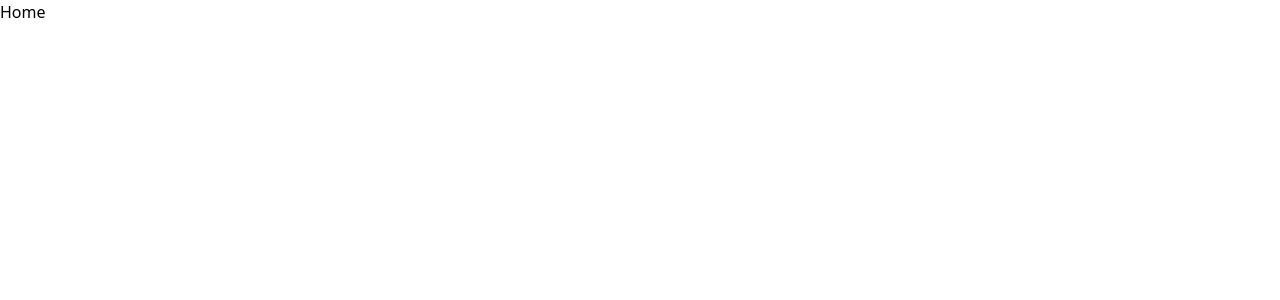
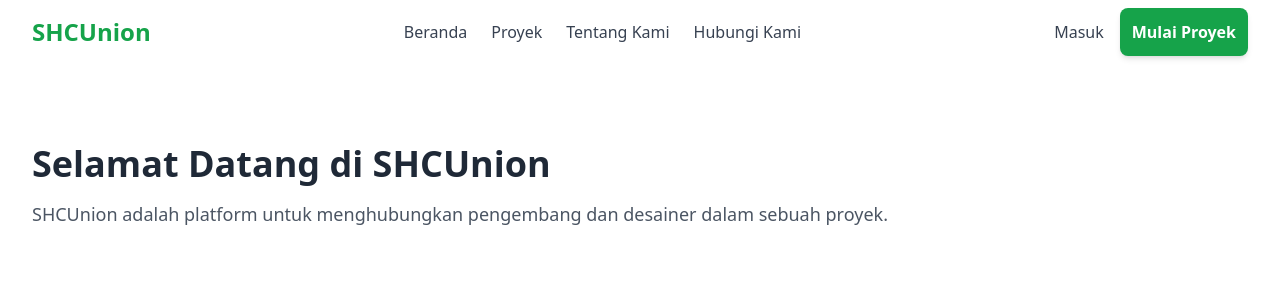
Before and after one commit to Zackly23/vue-collectiva, a Vue app: page / in a window 1280 px wide. Shown: the top 300 px of the page. Built offline with nearby package versions, Linux system fonts and the light colour scheme.

Commit message:
add NavbarComponent and enhance HomeView layout with welcome message

```diff
--- /dev/null
+++ b/src/components/NavbarComponent.vue
@@ -0,0 +1,52 @@
+<script setup></script>
+
+<template>
+  <nav class="border-gray-200 sticky top-0 z-50 bg-white shadow-xs">
+    <div class="max-w-7xl mx-auto px-4 sm:px-6 lg:px-8">
+      <div class="flex justify-between h-16 items-center">
+        <!-- Logo -->
+        <div class="flex-shrink-0 flex items-center">
+          <span class="text-2xl font-bold text-green-600">SHCUnion</span>
+        </div>
+
+        <!-- Navigation Links -->
+        <div class="hidden md:flex space-x-6">
+          <a
+            href="#"
+            class="text-gray-700 hover:text-green-600 font-medium transition-colors"
+            >Beranda</a
+          >
+          <a
+            href="#"
+            class="text-gray-700 hover:text-green-600 font-medium transition-colors"
+            >Proyek</a
+          >
+          <a
+            href="#"
+            class="text-gray-700 hover:text-green-600 font-medium transition-colors"
+            >Tentang Kami</a
+          >
+          <a
+            href="#"
+            class="text-gray-700 hover:text-green-600 font-medium transition-colors"
+            >Hubungi Kami</a
+          >
+        </div>
+
+        <!-- Auth Buttons -->
+        <div class="flex items-center space-x-4">
+          <a
+            href="#"
+            class="text-gray-700 hover:text-green-600 font-medium transition-colors"
+            >Masuk</a
+          >
+          <a
+            href="#"
+            class="bg-green-600 text-white px-3 py-3 rounded-lg hover:bg-green-700 shadow-md font-semibold transition-all hover:shadow-lg"
+            >Mulai Proyek</a
+          >
+        </div>
+      </div>
+    </div>
+  </nav>
+</template>
--- a/src/router/index.js
+++ b/src/router/index.js
@@ -1,28 +1,27 @@
-import { createRouter, createWebHistory } from 'vue-router'
-import HomeView from '../views/HomeView.vue'
-import LoginView from '@/views/LoginView.vue'
-import SignUpView from '@/views/SignUpView.vue'
-
+import { createRouter, createWebHistory } from "vue-router";
+import HomeView from "../views/HomeView.vue";
+import LoginView from "@/views/LoginView.vue";
+import SignUpView from "@/views/SignUpView.vue";
 
 const router = createRouter({
   history: createWebHistory(import.meta.env.BASE_URL),
   routes: [
     {
-      path: '/',
-      name: 'home',
+      path: "/",
+      name: "home",
       component: HomeView,
     },
     {
-      path: '/sign-up',
-      name: 'sign-up',
-      component: SignUpView
+      path: "/sign-up",
+      name: "sign-up",
+      component: SignUpView,
     },
     {
-      path: '/login',
-      name: 'login',
-      component: LoginView
-    }
+      path: "/login",
+      name: "login",
+      component: LoginView,
+    },
   ],
-})
+});
 
-export default router
+export default router;
--- a/src/views/HomeView.vue
+++ b/src/views/HomeView.vue
@@ -1,9 +1,18 @@
 <script setup>
-
+import NavbarComponent from "@/components/NavbarComponent.vue";
 </script>
 
 <template>
-  <main>
-    <h1>Home</h1>
-  </main>
+  <div>
+    <NavbarComponent />
+    <div class="max-w-7xl mx-auto px-4 sm:px-6 lg:px-8 py-20">
+      <h1 class="text-4xl font-bold text-gray-800">
+        Selamat Datang di SHCUnion
+      </h1>
+      <p class="text-lg text-gray-600 mt-4">
+        SHCUnion adalah platform untuk menghubungkan pengembang dan desainer
+        dalam sebuah proyek.
+      </p>
+    </div>
+  </div>
 </template>
--- a/src/views/SignUpView.vue
+++ b/src/views/SignUpView.vue
@@ -11,7 +11,7 @@
   lastName: "",
   email: "",
   password: "",
-    passwordConfirmation: ""
+  passwordConfirmation: "",
 });
 
 // Reactive state for error messages
@@ -20,7 +20,7 @@
   last_name: null,
   email: null,
   password: null,
-    password_confirmation: null
+  password_confirmation: null,
 });
 
 const showPassword = ref(false);
@@ -67,14 +67,14 @@
   if (!form.passwordConfirmation) {
     errors.password_confirmation = "Password Confirmation is required";
     isValid = false;
-    } else if (form.passwordConfirmation.length < 6 ) {
+  } else if (form.passwordConfirmation.length < 6) {
     errors.password_confirmation = "Password must be at least 6 characters";
     isValid = false;
   } else if (form.passwordConfirmation != form.password) {
-      errors.password_confirmation = "Password confirmation is not match"
-      isValid = false
+    errors.password_confirmation = "Password confirmation is not match";
+    isValid = false;
   } else {
-      errors.password_confirmation = null
+    errors.password_confirmation = null;
   }
 
   return isValid;
@@ -96,33 +96,35 @@
     console.log("Form data:", toRaw(form));
 
     try {
-        const response = await axios.post('http://127.0.0.1:8000/api/v1/sign-up', {
+      const response = await axios.post(
+        "http://127.0.0.1:8000/api/v1/sign-up",
+        {
           first_name: form.firstName,
           last_name: form.lastName,
           email: form.email,
           password: form.password,
-          password_confirmation : form.passwordConfirmation
-
+          password_confirmation: form.passwordConfirmation,
         },
         {
           headers: {
-            'Content-Type': 'application/json',
+            "Content-Type": "application/json",
           },
-        });
+        }
+      );
 
       Object.keys(errors).forEach((key) => {
         errors[key] = null;
       });
 
       // alert('Registration successful!');
-        console.log('Response:', response.data);
+      console.log("Response:", response.data);
 
-      router.push('/')
+      router.push("/");
     } catch (error) {
       const errorData = error.response.data.errors;
       Object.keys(errors).forEach((key) => {
-          errors[key] = errorData[key] ? errorData[key][0] : null
-        })
+        errors[key] = errorData[key] ? errorData[key][0] : null;
+      });
     }
   }
 };
@@ -130,13 +132,15 @@
 // Redirect to log-in page
 function redirectToLogin() {
   // console.log('Redirecting to Log In...');
-  router.push('/login');
+  router.push("/login");
 }
 </script>
 
 <template>
   <div class="bg-gray-100 min-h-screen flex items-center justify-center p-4">
-    <div class="container-split w-full max-w-5xl flex items-center justify-center">
+    <div
+      class="container-split w-full max-w-5xl flex items-center justify-center"
+    >
       <!-- Left side - Registration Form -->
       <div class="w-full md:w-1/2 max-w-md">
         <!-- Main Card -->
@@ -155,7 +159,9 @@ function redirectToLogin() {
                   :class="{ error: errors.first_name }"
                   placeholder="First name"
                 />
-                <p v-if="errors.first_name" class="error-message">{{ errors.first_name }}</p>
+                <p v-if="errors.first_name" class="error-message">
+                  {{ errors.first_name }}
+                </p>
               </div>
               <div>
                 <label class="block text-sm mb-1">Last name</label>
@@ -166,7 +172,9 @@ function redirectToLogin() {
                   :class="{ error: errors.last_name }"
                   placeholder="Last name"
                 />
-                <p v-if="errors.last_name" class="error-message">{{ errors.last_name }}</p>
+                <p v-if="errors.last_name" class="error-message">
+                  {{ errors.last_name }}
+                </p>
               </div>
             </div>
 
@@ -180,7 +188,9 @@ function redirectToLogin() {
                 :class="{ error: errors.email }"
                 placeholder="Email address"
               />
-              <p v-if="errors.email" class="error-message">{{ errors.email }}</p>
+              <p v-if="errors.email" class="error-message">
+                {{ errors.email }}
+              </p>
             </div>
 
             <!-- Password Field -->
@@ -204,7 +214,9 @@ function redirectToLogin() {
                 </button>
               </div>
               <div>
-                <p v-if="errors.password" class="error-message">{{ errors.password }}</p>
+                <p v-if="errors.password" class="error-message">
+                  {{ errors.password }}
+                </p>
               </div>
             </div>
 
@@ -224,12 +236,17 @@ function redirectToLogin() {
                   @click="togglePasswordVisibility('passwordConfirmation')"
                   class="absolute right-2 bottom-2 text-gray-500"
                 >
-                <i v-if="showPasswordConfirmation" class="fas fa-eye-slash"></i>
+                  <i
+                    v-if="showPasswordConfirmation"
+                    class="fas fa-eye-slash"
+                  ></i>
                   <i v-else class="fas fa-eye"></i>
                 </button>
               </div>
               <div>
-              <p v-if="errors.password_confirmation" class="error-message">{{ errors.password_confirmation }}</p>
+                <p v-if="errors.password_confirmation" class="error-message">
+                  {{ errors.password_confirmation }}
+                </p>
               </div>
             </div>
 
@@ -244,9 +261,15 @@ function redirectToLogin() {
 
           <!-- Terms -->
           <p class="text-xs text-gray-600 mt-4">
-            By clicking "Create account" above, you acknowledge that you will receive updates from the Relume team and that you have read, understood, and agreed to Relume Library's
-            <a href="#" class="text-black hover:underline">Terms & Conditions</a>,
-            <a href="#" class="text-black hover:underline">Licensing Agreement</a> and
+            By clicking "Create account" above, you acknowledge that you will
+            receive updates from the Relume team and that you have read,
+            understood, and agreed to Relume Library's
+            <a href="#" class="text-black hover:underline">Terms & Conditions</a
+            >,
+            <a href="#" class="text-black hover:underline"
+              >Licensing Agreement</a
+            >
+            and
             <a href="#" class="text-black hover:underline">Privacy Policy</a>.
           </p>
 
@@ -263,28 +286,49 @@ function redirectToLogin() {
         </div>
       </div>
 
-      <!-- Right side - Testimonial and Logos -->
-      <div class="hidden md:flex w-1/2 flex-col items-center justify-center pl-16">
+      <!-- Bagian Kanan - Testimoni dan Logo -->
+      <div
+        class="hidden md:flex w-1/2 flex-col items-center justify-center pl-16"
+      >
         <div class="text-center mb-12">
-          <img src="https://via.placeholder.com/48" alt="User" class="rounded-full mx-auto mb-4" />
-          <p class="font-medium text-lg mb-2">Nothing short of groundbreaking for designers.</p>
+          <img
+            src="https://via.placeholder.com/48"
+            alt="Pengguna"
+            class="rounded-full mx-auto mb-4"
+          />
+          <p class="font-medium text-lg mb-2">
+            "Membangun jembatan kepedulian dan kebaikan bersama SHCUnion."
+          </p>
           <p class="text-gray-600 mb-2">
-            It immediately changes how I work and makes me 10x more productive as a web designer.
+            SHCUnion mengubah cara kita terhubung dan memberdayakan komunitas
+            untuk membuat perubahan nyata bersama-sama.
           </p>
-          <p class="font-medium">@ransegall</p>
-          <p class="text-sm text-gray-600">Founder, Flux Academy</p>
+          <p class="text-gray-800">ikuti di</p>
+          <a href="http://instagram.com" class="hover:underline"
+            ><p class="font-medium">@pahlawankomunitas</p></a
+          >
         </div>
         <div class="grid grid-cols-3 gap-8">
-          <img src="https://via.placeholder.com/80x40?text=Nike" alt="Nike" class="opacity-50" />
-          <img src="https://via.placeholder.com/80x40?text=Webflow" alt="Webflow" class="opacity-50" />
-          <img src="https://via.placeholder.com/80x40?text=Rokt" alt="Rokt" class="opacity-50" />
+          <img
+            src="https://via.placeholder.com/80x40?text=OrganisasiPeduli"
+            alt="Organisasi Peduli"
+            class="opacity-50"
+          />
+          <img
+            src="https://via.placeholder.com/80x40?text=SenyumBersama"
+            alt="Senyum Bersama"
+            class="opacity-50"
+          />
+          <img
+            src="https://via.placeholder.com/80x40?text=PelukanHangat"
+            alt="Pelukan Hangat"
+            class="opacity-50"
+          />
         </div>
       </div>
     </div>
   </div>
 </template>
-
-
 
 <style scoped>
 .form-input {
```
Lines whose indentation alone changed are shown as unchanged.
